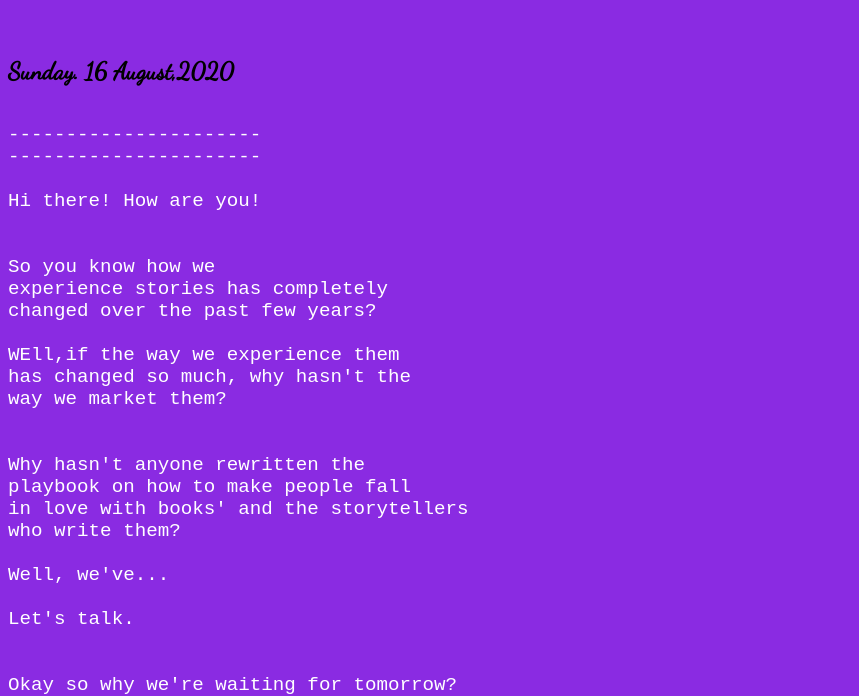
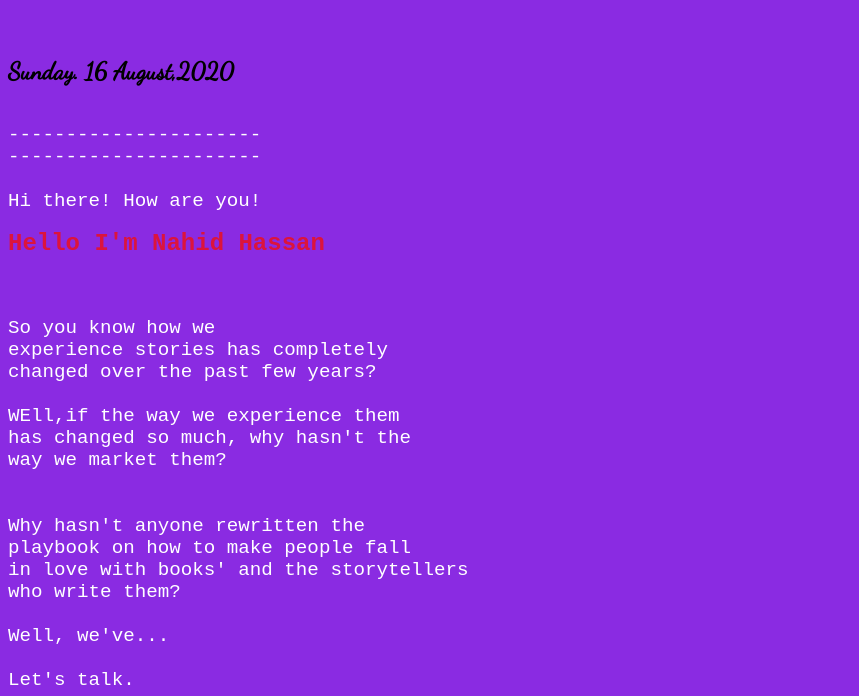
Before and after one commit to 0nahid/type, a plain HTML site: page index.html in a window 1280 px wide. Shown: the part 107-803 px from the top of the page, without its empty margins (0-859 px from the left). Drawn offline with Linux system fonts and the light colour scheme.

Commit message:
link added

```diff
--- a/index.html
+++ b/index.html
@@ -25,6 +25,11 @@
             font-size: 1.5rem;
             font-family: 'Dancing Script', cursive;
         }
+        a{
+            text-decoration: none;
+            color: crimson;
+            font-family: 'Courier New', Courier, monospace;
+        }
     </style>
 </head>
 
@@ -37,7 +42,7 @@
 ----------------------
 
 Hi there! How are you!
-
+<h1><a href="https://drive.google.com/drive/folders/14QUfGHeUjbchuFRpBAl6PxTCcJnwjza4?usp=sharing">Hello I'm Nahid Hassan</a></h1>
 
 So you know how we
 experience stories has completely
```
